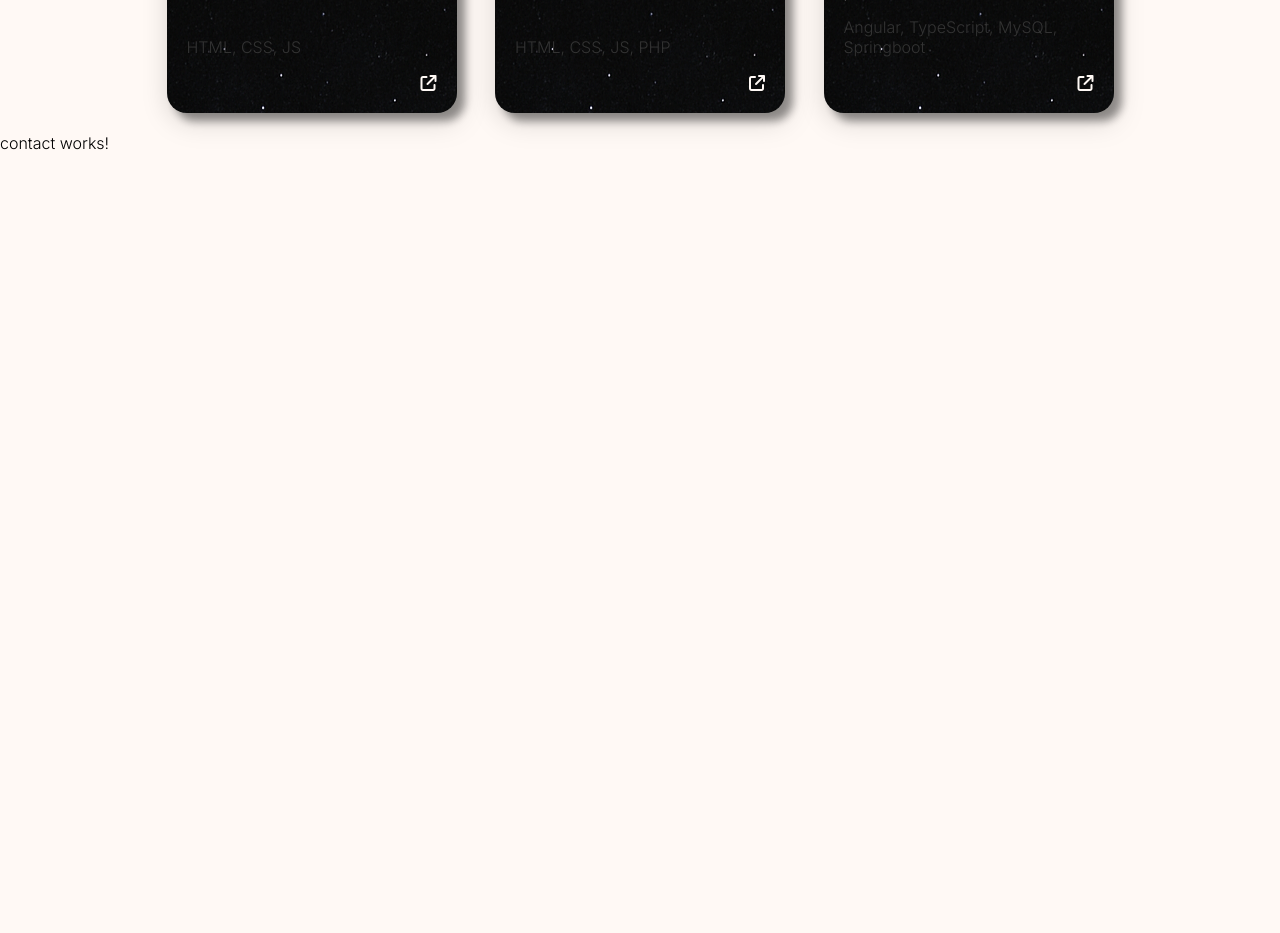
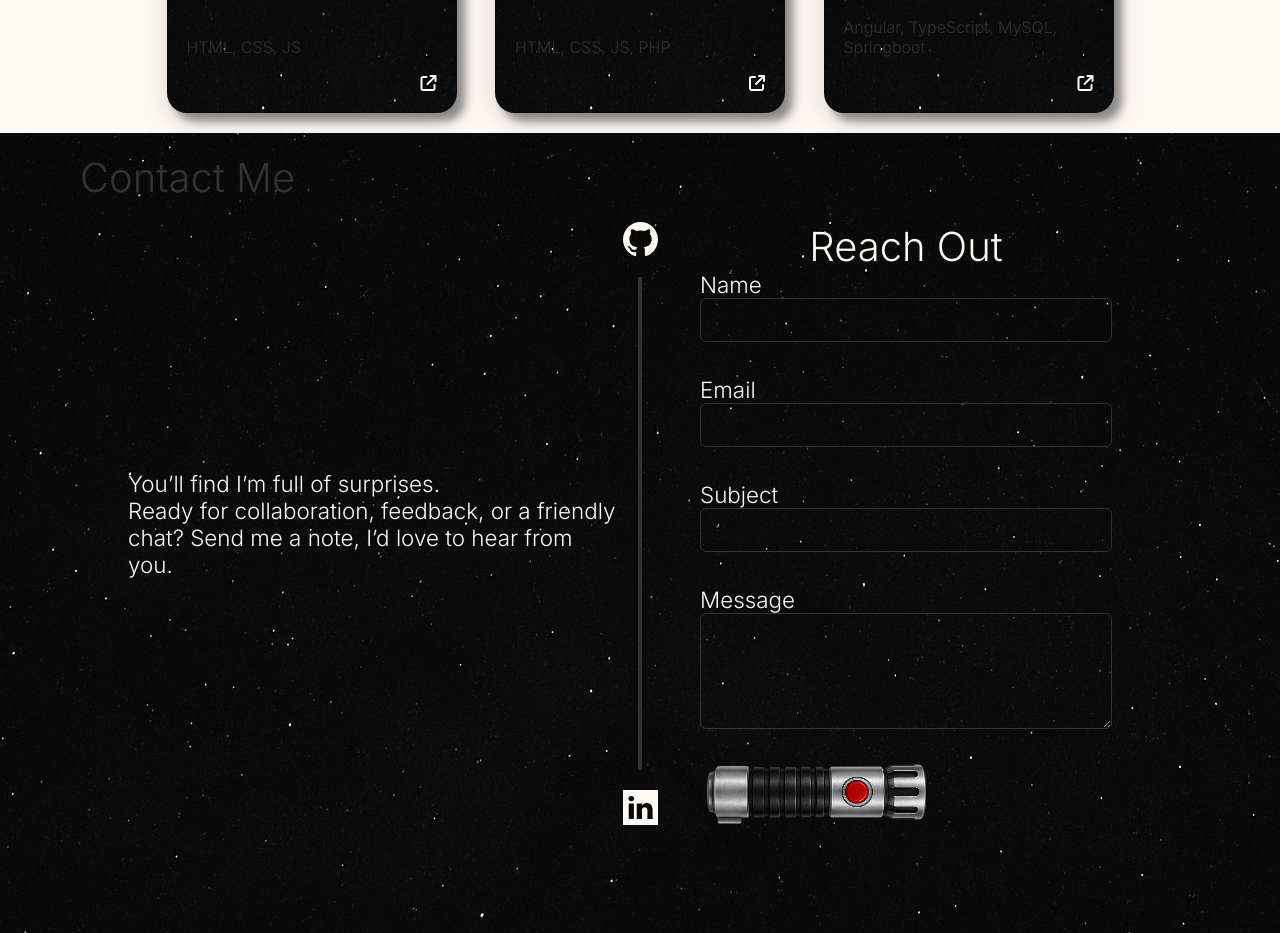
Before and after one commit to ScriptedRemedies/Portfolio, an Angular app: page / in a window 1280 px wide. Shown: the part 7620-8553 px from the top of the page. Before the commit the page ends 7789 px from the top, so only its background shows below. Built offline with nearby package versions, Linux system fonts and the light colour scheme.

Commit message:
Created and styled contact component

```diff
--- a/src/app/pages/contact/contact.component.html
+++ b/src/app/pages/contact/contact.component.html
@@ -1 +1,39 @@
-<p>contact works!</p>
+<div class="container">
+  <h2 class="title">Contact Me</h2>
+  <div class="contact">
+    <div class="desc">
+      <p><span class="starWars_quote">You’ll find I’m full of surprises</span>.<br>
+        Ready for collaboration, feedback, or a friendly chat? Send me a note, I’d love to hear from you.</p>
+    </div>
+    <div class="links">
+      <a href="https://github.com/ScriptedRemedies?tab=repositories"><div class="icon github-icon"></div></a>
+      <div class="line"></div>
+      <a href="https://www.linkedin.com/in/busheysam/"><div class="icon linkedin-icon"></div></a>
+    </div>
+    <div class="contact-form">
+        <h2 class="form-title">Reach Out</h2>
+        <form #form="ngForm">
+          <label>
+            Name
+            <input type="text" class="input" name="name" ngModel required />
+          </label>
+          <label>
+            Email
+            <input type="email" name="email" ngModel required />
+          </label>
+          <label>
+            Subject
+            <input type="text" name="subject" ngModel required />
+          </label>
+          <label>
+            Message
+            <textarea rows="5" name="message" ngModel required></textarea>
+          </label>
+          <button type="submit" class="lightsaber-btn" [disabled]="!form.valid" [ngClass]="{ 'enabled': form.valid }">
+            <img src="/assets/images/lightsaber.png" alt="">
+            <div class="blade" [class.on]="form.valid"><p>Send</p></div>
+          </button>
+        </form>
+    </div>
+  </div>
+</div>
--- a/src/app/pages/contact/contact.component.scss
+++ b/src/app/pages/contact/contact.component.scss
@@ -0,0 +1,142 @@
+@import '../../../styles.scss';
+
+.container {
+  background: url("/assets/images/starBackground.png") no-repeat center center fixed;
+  min-height: 100vh;
+  @include fluid-type(1rem, 1.4rem);
+
+  .title {
+    color: $faded-black;
+  }
+
+  .contact {
+    width: 80vw;
+    margin: auto;
+    color: $cream;
+    display: grid;
+    grid-template-columns: 1fr 40px 1fr;
+    justify-content: center;
+    align-items: center;
+    padding: 20px 0;
+
+
+    .links {
+      display: flex;
+      flex-direction: column;
+      justify-content: space-between;
+      align-items: center;
+      align-self: stretch;
+      gap: 20px;
+
+      .icon {
+        height: 35px;
+        width: 35px;
+        background-color: $cream;
+
+        &:hover {
+          background-color: $blue;
+        }
+      }
+
+      .github-icon {
+        mask: url('/assets/icons/github.svg') no-repeat center / contain;
+        -webkit-mask: url('/assets/icons/github.svg') no-repeat center / contain;
+      }
+      .linkedin-icon {
+        mask: url('/assets/icons/linkedin.svg') no-repeat center / contain;
+        -webkit-mask: url('/assets/icons/linkedin.svg') no-repeat center / contain;
+      }
+
+      .line {
+        flex: 1;
+        height: auto;
+        width: 4px;
+        background: $faded-black;
+      }
+    }
+
+    .contact-form {
+      padding: 0 40px;
+      display: flex;
+      flex-direction: column;
+      justify-content: center;
+
+      h2 {
+        margin: 0;
+        padding: 0;
+        text-align: center;
+      }
+
+      button {
+        display: flex;
+        align-items: center;
+        background: transparent;
+        border: none;
+
+        div {
+          width: 0;
+          overflow: hidden;
+          background: $blue-saber;
+          box-shadow:
+            0 0 2px rgba(255, 255, 255, 0.9),
+            0 0 4px rgba($blue, 0.8),
+            0 0 8px rgba($blue, 0.8),
+            0 0 16px rgba($blue, 0.4);
+          border-radius: 0 20px 20px 0;
+          transition: width 0.5s ease-out;
+
+          p {
+            width: 100%;
+            text-align: center;
+            @include fluid-type(1rem, 1.4rem);
+            color: $blue;
+            margin: 3px 0;
+          }
+
+          &.on {
+            width: 100%;
+            cursor: pointer;
+          }
+        }
+        img {
+          height: 60px;
+        }
+
+        &.enabled {
+          cursor: pointer;
+        }
+      }
+    }
+  }
+}
+
+form {
+  display: flex;
+  flex-direction: column;
+  gap: 1.5rem;
+
+  label {
+    display: flex;
+    flex-direction: column;
+    color: $cream;
+    padding-bottom: 10px;
+
+    input,
+    textarea {
+      background: transparent;
+      border: 1px solid $faded-black;
+      border-radius: 6px;
+      padding: 0.75rem 1rem;
+      color: $cream;
+      font-size: 1rem;
+
+      &:focus {
+        outline: none;
+        border-color: $red;
+      }
+      &.error {
+        border-color: $red;
+      }
+    }
+  }
+}
```
Also changed, not shown: src/app/pages/contact/contact.component.ts (+7 -1 lines), src/assets/images/lightsaber.png.
